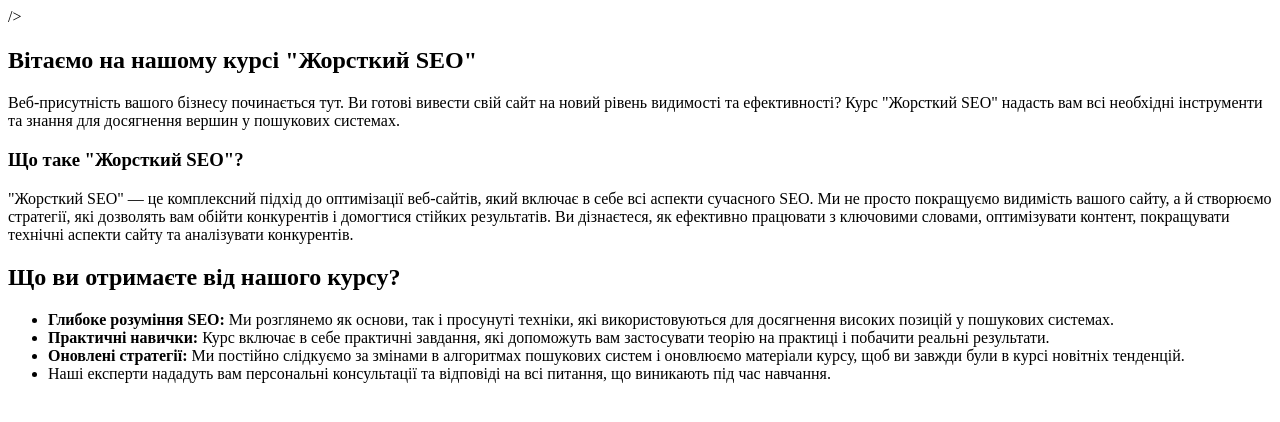
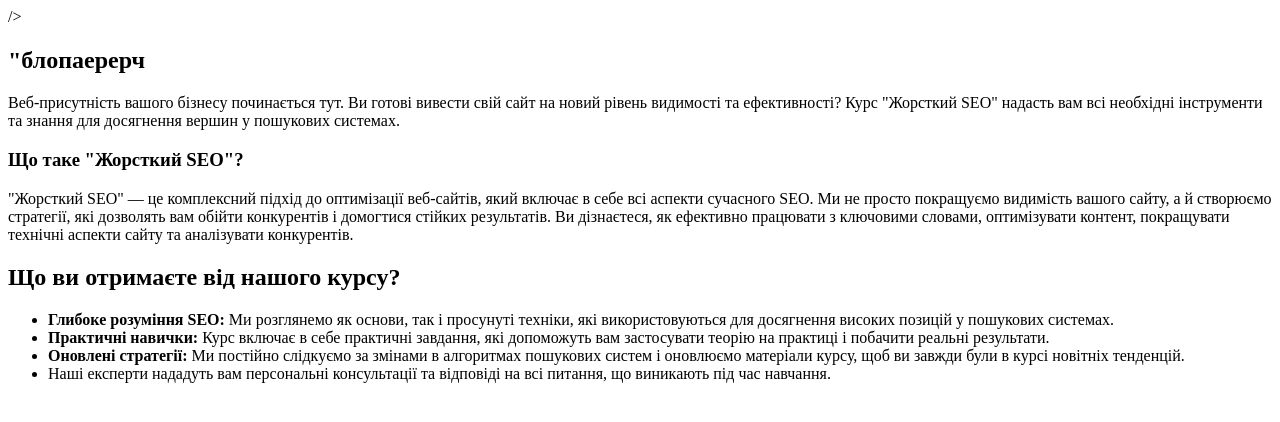
Before and after one commit to Viktoria0/seo, a plain HTML site: page index.html in a window 1280 px wide. Drawn offline with Linux system fonts and the light colour scheme.

Commit message:
Update index.html

```diff
--- a/index.html
+++ b/index.html
@@ -4,7 +4,7 @@
   <body>
 <title>  </title>
   <h1>  </h1>
-  <h2>Вітаємо на нашому курсі "Жорсткий SEO"</h1>
+  <h2>"блопаерерч</h1>
         <p>Веб-присутність вашого бізнесу починається тут. Ви готові вивести свій сайт на новий рівень видимості та ефективності? Курс "Жорсткий SEO" надасть вам всі необхідні інструменти та знання для досягнення вершин у пошукових системах.</p>
 
         <h3>Що таке "Жорсткий SEO"?</h3>
```
